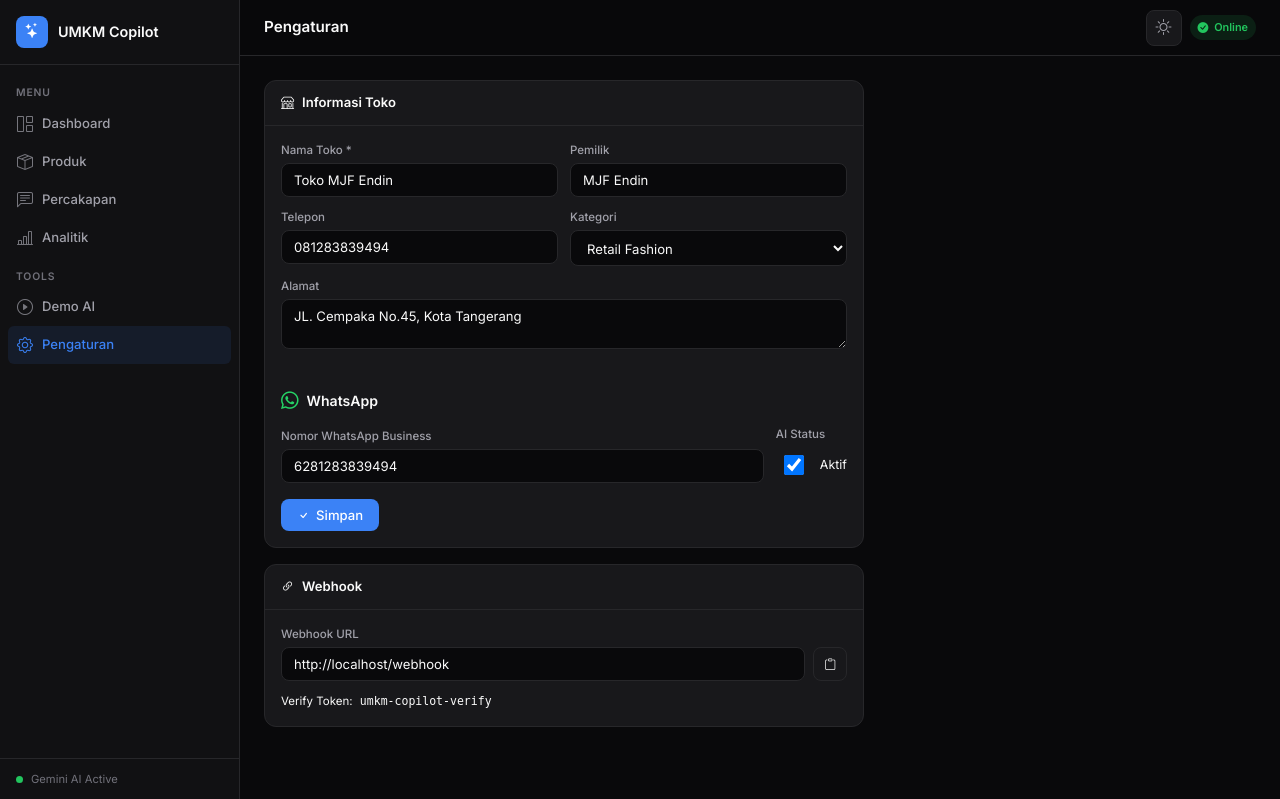
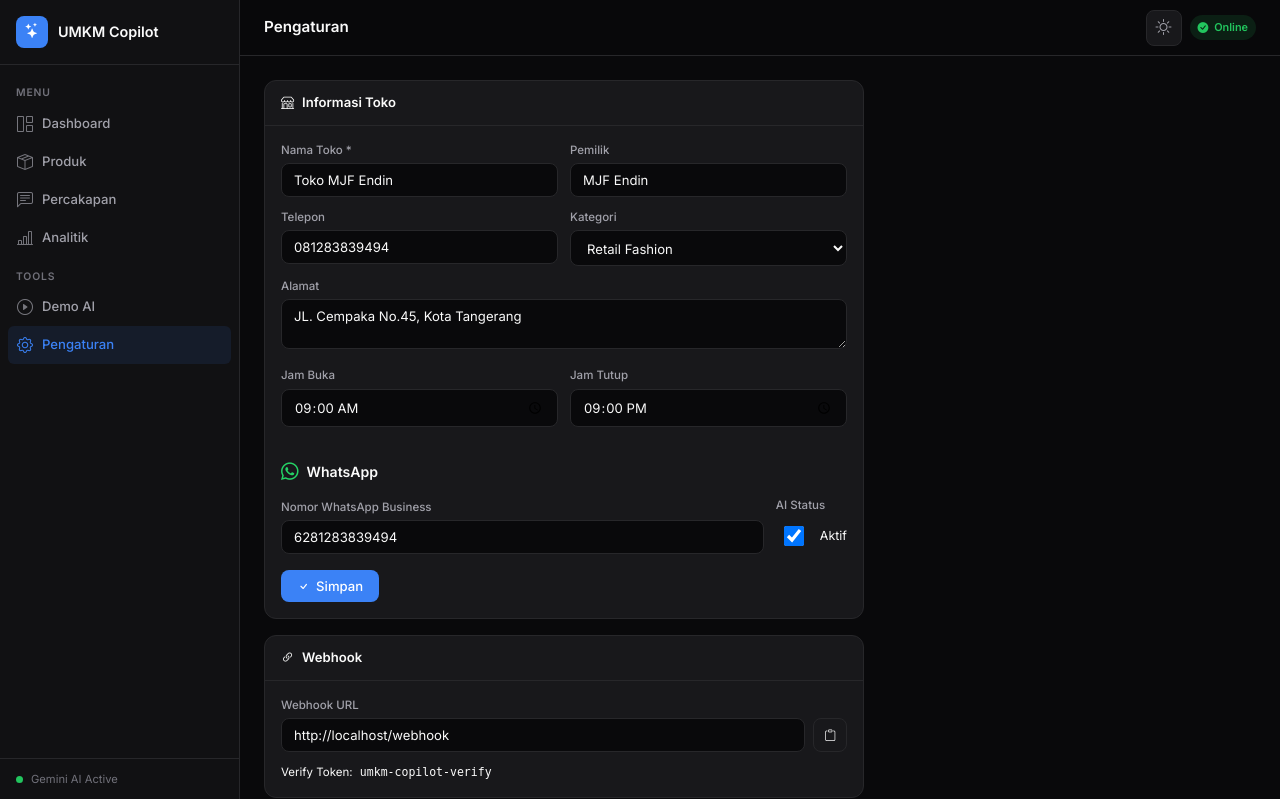
Before and after one commit to mjfendin/UMKM-COPILOT, a Flask app: page /settings in a window 1280 px wide. Shown: the top 799 px of the page. Run offline with Flask 3, Linux system fonts and the light colour scheme.

Commit message:
feat: add open/close hours to settings + AI context

```diff
--- a/app.py
+++ b/app.py
@@ -53,6 +53,8 @@ class Shop(db.Model):
     address = db.Column(db.Text, default='')
     category = db.Column(db.String(50), default='Retail')
     whatsapp_number = db.Column(db.String(30), default='')
+    open_hours = db.Column(db.String(10), default='09:00')
+    close_hours = db.Column(db.String(10), default='21:00')
     ai_enabled = db.Column(db.Boolean, default=True)
     created_at = db.Column(db.DateTime, default=lambda: datetime.now(timezone.utc))
     updated_at = db.Column(db.DateTime, default=lambda: datetime.now(timezone.utc), onupdate=lambda: datetime.now(timezone.utc))
@@ -65,7 +67,8 @@ class Shop(db.Model):
         return {
             'id': self.id, 'name': self.name, 'owner_name': self.owner_name,
             'phone': self.phone, 'address': self.address, 'category': self.category,
-            'whatsapp_number': self.whatsapp_number, 'ai_enabled': self.ai_enabled,
+            'whatsapp_number': self.whatsapp_number, 'open_hours': self.open_hours,
+            'close_hours': self.close_hours, 'ai_enabled': self.ai_enabled,
             'created_at': self.created_at.isoformat() if self.created_at else None
         }
 
@@ -199,6 +202,8 @@ DATA TOKO:
 - Kategori: {shop.category}
 - Alamat: {shop.address}
 - Telepon: {shop.phone}
+- Jam Buka: {shop.open_hours} - {shop.close_hours}
+- WhatsApp: {shop.whatsapp_number}
 
 PRODUK TERSEDIA:
 {product_list if product_list else "Belum ada produk terdaftar"}
@@ -617,6 +622,8 @@ def settings_page():
             shop.address = request.form.get('address', shop.address)
             shop.category = request.form.get('category', shop.category)
             shop.whatsapp_number = request.form.get('whatsapp_number', shop.whatsapp_number)
+            shop.open_hours = request.form.get('open_hours', shop.open_hours)
+            shop.close_hours = request.form.get('close_hours', shop.close_hours)
             shop.ai_enabled = request.form.get('ai_enabled') == 'on'
             db.session.commit()
             flash('Pengaturan berhasil disimpan!', 'success')
@@ -722,6 +729,8 @@ def seed_data():
         address='JL. Cempaka No.45, Kota Tangerang',
         category='Retail Fashion',
         whatsapp_number='6281283839494',
+        open_hours='09:00',
+        close_hours='21:00',
         ai_enabled=True
     )
     db.session.add(shop)
--- a/templates/settings.html
+++ b/templates/settings.html
@@ -36,6 +36,16 @@
                 <div>
                     <label class="lbl">Alamat</label>
                     <textarea class="input" name="address" rows="2">{{ shop.address }}</textarea>
+                </div>
+                <div style="display:grid;grid-template-columns:1fr 1fr;gap:12px;">
+                    <div>
+                        <label class="lbl">Jam Buka</label>
+                        <input class="input" type="time" name="open_hours" value="{{ shop.open_hours or '09:00' }}">
+                    </div>
+                    <div>
+                        <label class="lbl">Jam Tutup</label>
+                        <input class="input" type="time" name="close_hours" value="{{ shop.close_hours or '21:00' }}">
+                    </div>
                 </div>
             </div>
 
```
